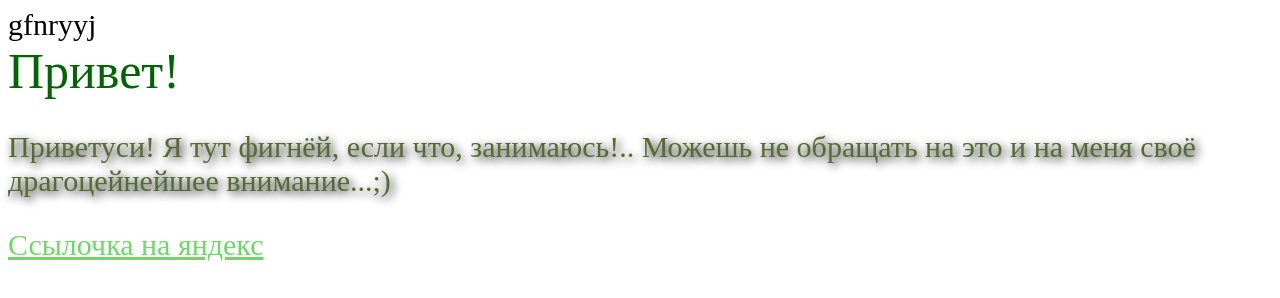
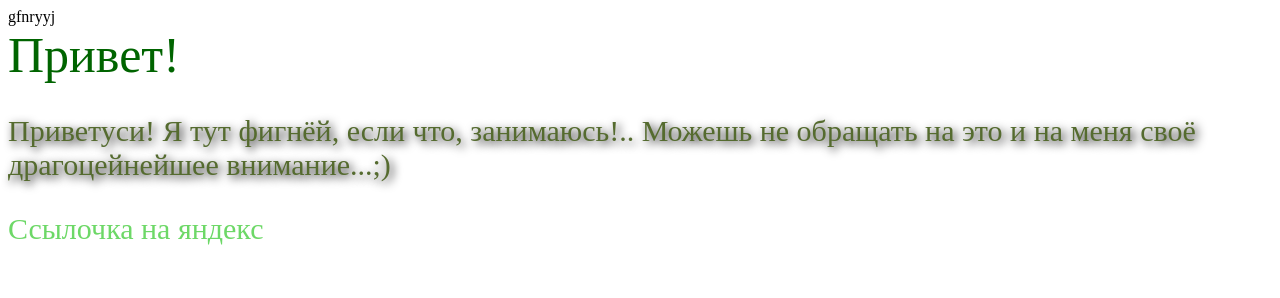
Before and after one commit to AnastasVik/my_repository1, a plain HTML site: page index.html in a window 1280 px wide. Drawn offline with Linux system fonts and the light colour scheme.

Commit message:
Ввела @import 'normolise.css' + .colora:...

```diff
--- a/css/style.css
+++ b/css/style.css
@@ -1,3 +1,4 @@
+@import "normalize.css"
 .bodysize{
 	font-size: 30px;
 }
@@ -12,17 +13,19 @@
     text-shadow: 3px 3px 10px black;
 }
 
+.colora{
+	text-decoration: none;
+	font-size: 30px;
+}
+
 .colora:visited{
-	text-decoration: none;
 	color:#6DD867;
 }
 
 .colora:hover{
-	text-decoration: none;
 	color:#678AD8;
 }
 
 .colora:active{
-	text-decoration: none;
 	color:#D8B067;
 }
```
